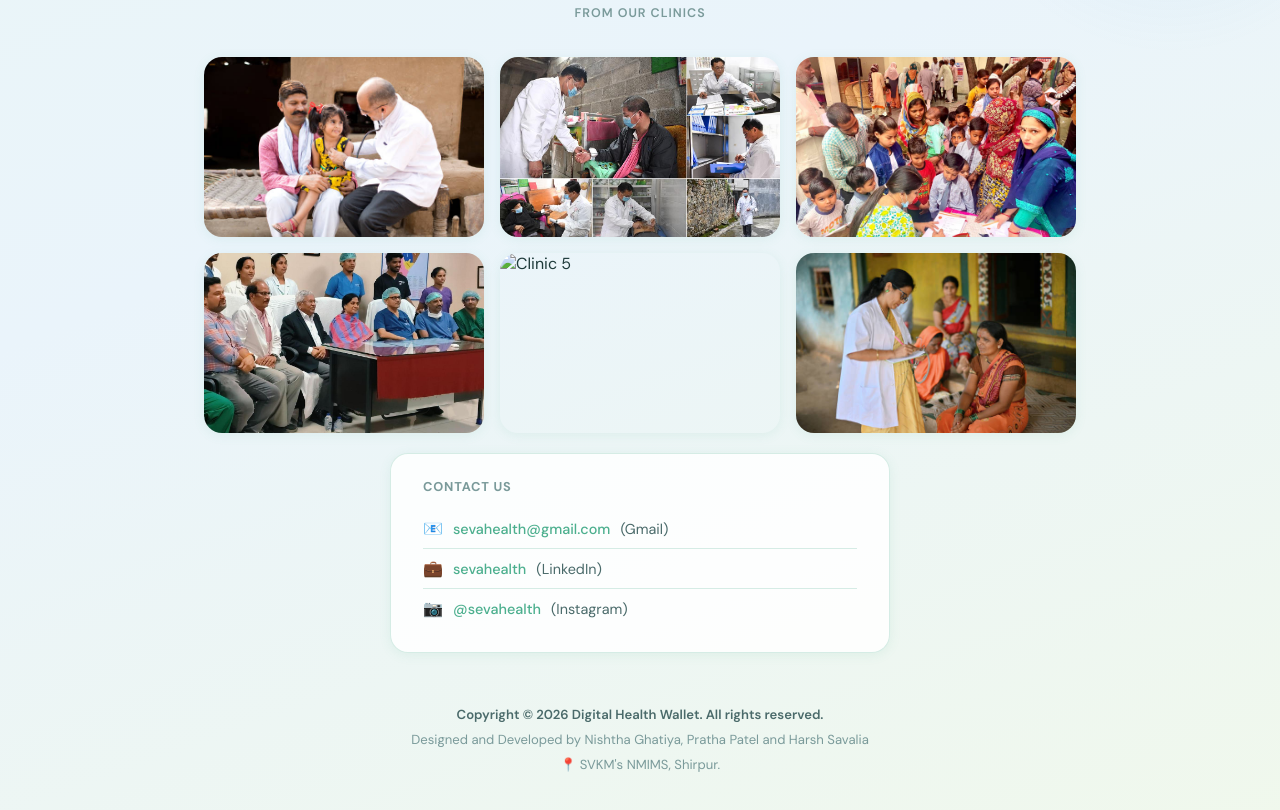
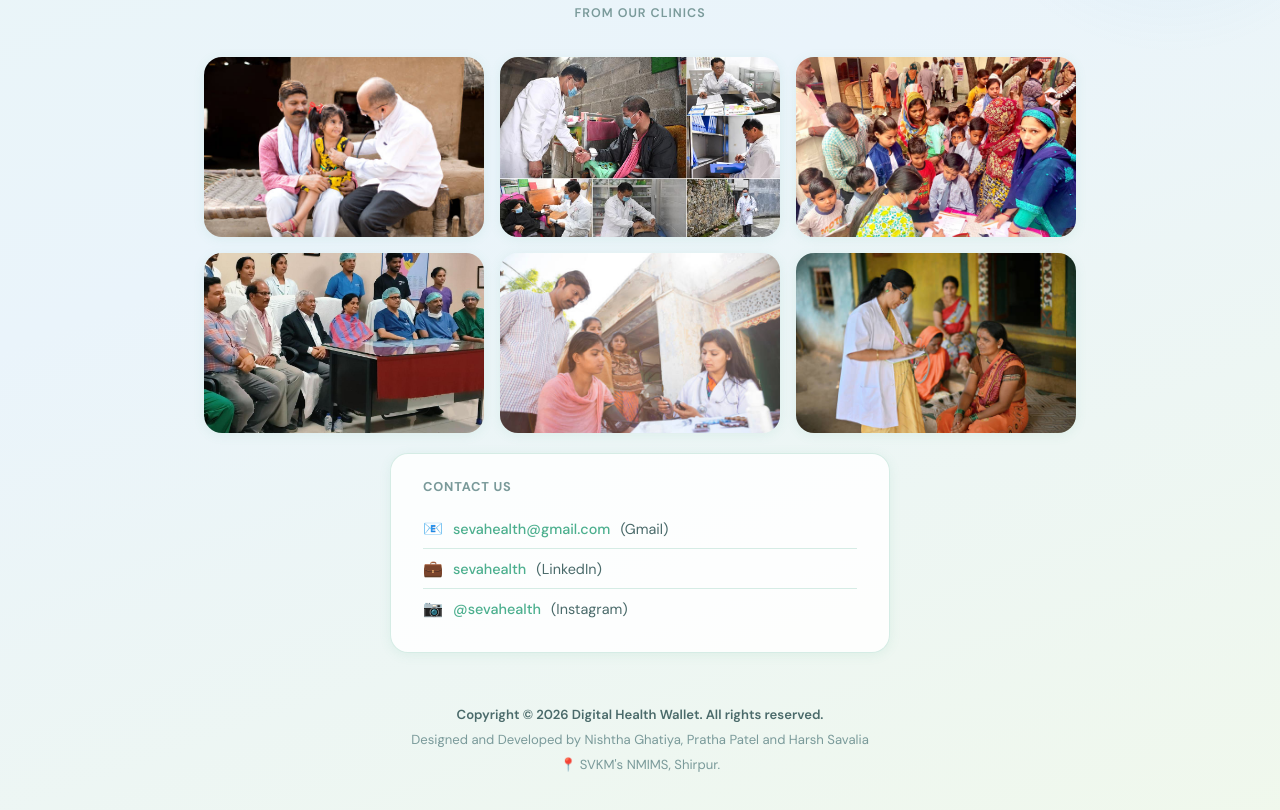
Before and after one commit to Harsh-2111/digital-health-wallet, a website: page index.html in a window 1280 px wide. Shown: the part 824-1634 px from the top of the page. Drawn offline with Linux system fonts and the light colour scheme.

Commit message:
Update index.html

```diff
--- a/index.html
+++ b/index.html
@@ -255,7 +255,7 @@
     <img src="r2.jpeg" class="I1" alt="Clinic 2"/>
     <img src="r3.jpg" class="I1" alt="Clinic 3"/>
     <img src="r4.jpeg" class="I1" alt="Clinic 4"/>
-    <img src="r5.jpe" class="I1" alt="Clinic 5"/>
+    <img src="r5.jpg" class="I1" alt="Clinic 5"/>
     <img src="r6.jpg" class="I1" alt="Clinic 6"/>
   </div>
 
```
